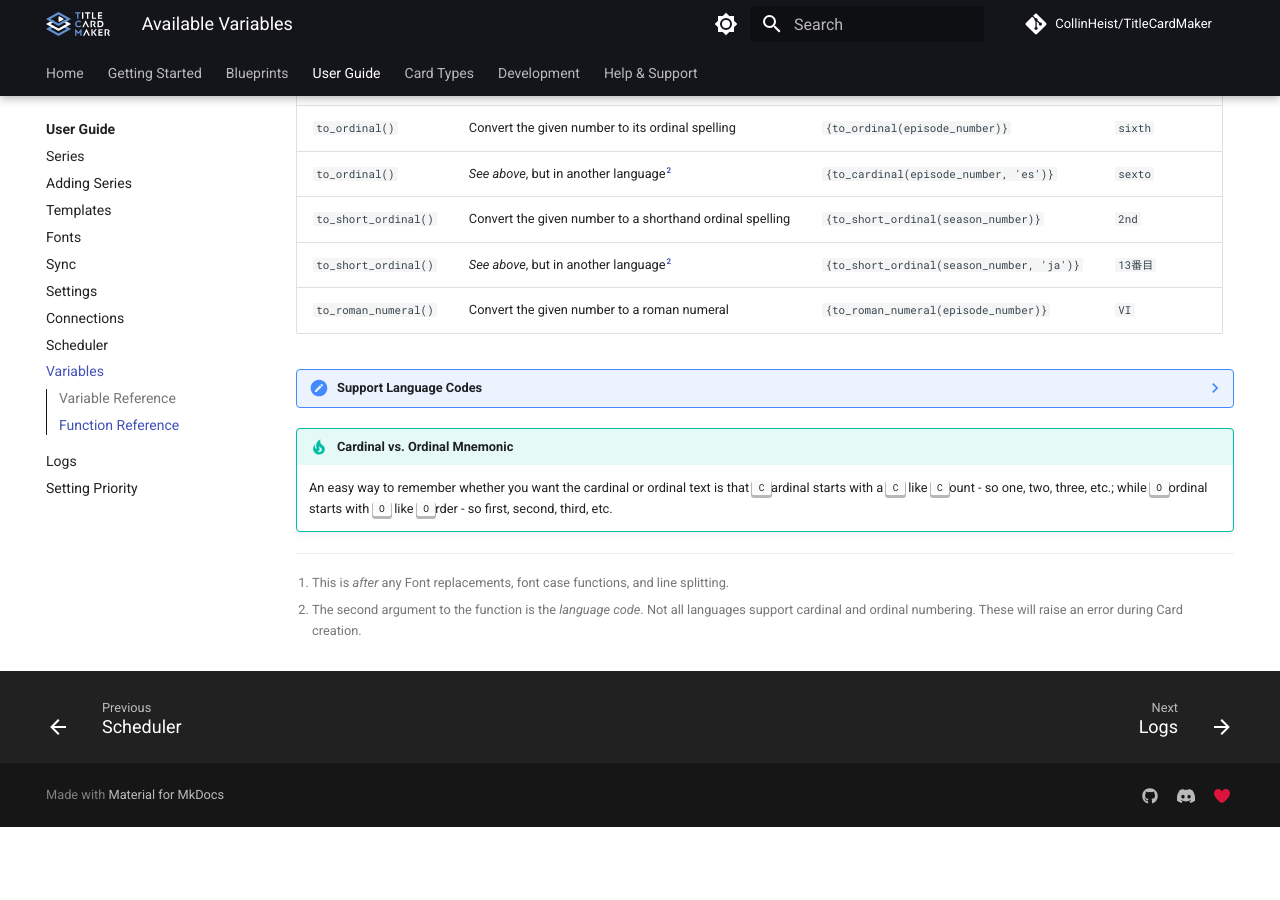
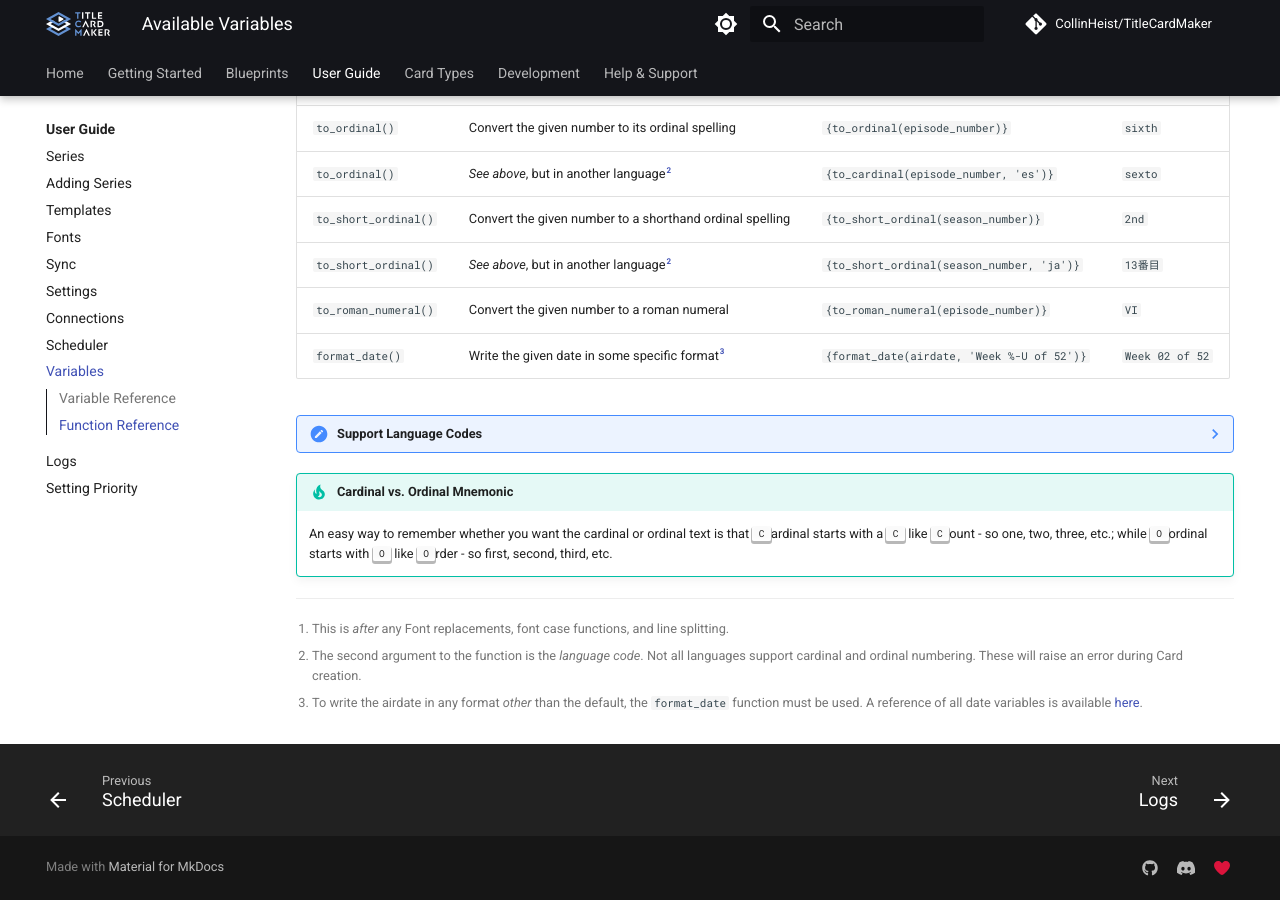
Before and after one commit to CollinHeist/TitleCardMaker, an MkDocs documentation site: the page built from docs/user_guide/variables.md, in a window 1280 px wide and 900 px high, scrolled down 1257 px. Built offline with MkDocs 1.6.1 and Material for MkDocs 9.7.7, drawn with Linux system fonts in a browser that asks for light colours; comment, search, counter and statistics services are not loaded; before the commit the page ends 2084 px from its top, so only the background shows below that.

Commit message:
[198] Add datetime formatting to format strings
- Create format_date format string function
- Fix airdate formats

```diff
--- a/docs/user_guide/variables.md
+++ b/docs/user_guide/variables.md
@@ -33,7 +33,7 @@ hypothetical TCM customizations.
     | `episode_number`          | Episode number          | `6`                    |
     | `absolute_number`         | Absolute episode number | `13`                   |
     | `absolute_episode_number` | The absolute number (if available), otherwise the episode number | `13` |
-    | `airdate`                 | Episode airdate         | `2009-04-12`           |
+    | `airdate`                 | Episode airdate[^3]     | `2009-04-12`           |
     | `watched`                 | Whether the Episode is watched or not | `true`   |
 
 === "Text Variables"
@@ -141,16 +141,17 @@ hypothetical TCM customizations.
 In addition to defining many variables which can be used, TCM also implements
 many functions which allow for more customization. Each is described below.
 
-| Function Name        | Description                                       | Example Format String                     | Example Output |
-| -------------------- | ------------------------------------------------- | ----------------------------------------- | -------------- |
-| `titlecase()`        | Write the number in "titlecase" - e.g. "Season"   | `{titlecase(to_cardinal(season_number))}` | `Two`          |
-| `to_cardinal()`      | Convert the given number to its cardinal spelling | `{to_cardinal(episode_number)}`           | `two`          |
-| `to_cardinal()`      | _See above_, but in another language[^2]          | `{to_cardinal(episode_number, 'fr')}`     | `deux`         |
-| `to_ordinal()`       | Convert the given number to its ordinal spelling  | `{to_ordinal(episode_number)}`            | `sixth`        |
-| `to_ordinal()`       | _See above_, but in another language[^2]          | `{to_cardinal(episode_number, 'es')}`     | `sexto`        |
-| `to_short_ordinal()` | Convert the given number to a shorthand ordinal spelling | `{to_short_ordinal(season_number)}`| `2nd`          |
-| `to_short_ordinal()` | _See above_, but in another language[^2]          | `{to_short_ordinal(season_number, 'ja')}` | `13番目`        |
-| `to_roman_numeral()` | Convert the given number to a roman numeral       | `{to_roman_numeral(episode_number)}`      | `VI`           |
+| Function Name        | Description                                       | Example Format String                      | Example Output  |
+| -------------------- | ------------------------------------------------- | ------------------------------------------ | --------------- |
+| `titlecase()`        | Write the number in "titlecase" - e.g. "Season"   | `{titlecase(to_cardinal(season_number))}`  | `Two`           |
+| `to_cardinal()`      | Convert the given number to its cardinal spelling | `{to_cardinal(episode_number)}`            | `two`           |
+| `to_cardinal()`      | _See above_, but in another language[^2]          | `{to_cardinal(episode_number, 'fr')}`      | `deux`          |
+| `to_ordinal()`       | Convert the given number to its ordinal spelling  | `{to_ordinal(episode_number)}`             | `sixth`         |
+| `to_ordinal()`       | _See above_, but in another language[^2]          | `{to_cardinal(episode_number, 'es')}`      | `sexto`         |
+| `to_short_ordinal()` | Convert the given number to a shorthand ordinal spelling | `{to_short_ordinal(season_number)}` | `2nd`           |
+| `to_short_ordinal()` | _See above_, but in another language[^2]          | `{to_short_ordinal(season_number, 'ja')}`  | `13番目`         |
+| `to_roman_numeral()` | Convert the given number to a roman numeral       | `{to_roman_numeral(episode_number)}`       | `VI`            |
+| `format_date()`      | Write the given date in some specific format[^3]  | `{format_date(airdate, 'Week %-U of 52')}` | `Week 02 of 52` |
 
 ??? note "Support Language Codes"
 
@@ -209,3 +210,7 @@ splitting.
 [^2]: The second argument to the function is the _language code_. Not all
 languages support cardinal and ordinal numbering. These will raise an error
 during Card creation.
+
+[^3]: To write the airdate in any format _other_ than the default, the
+`format_date` function must be used. A reference of all date variables is
+available [here](https://strftime.org/).
```
Also changed, not shown: 2 other files.
